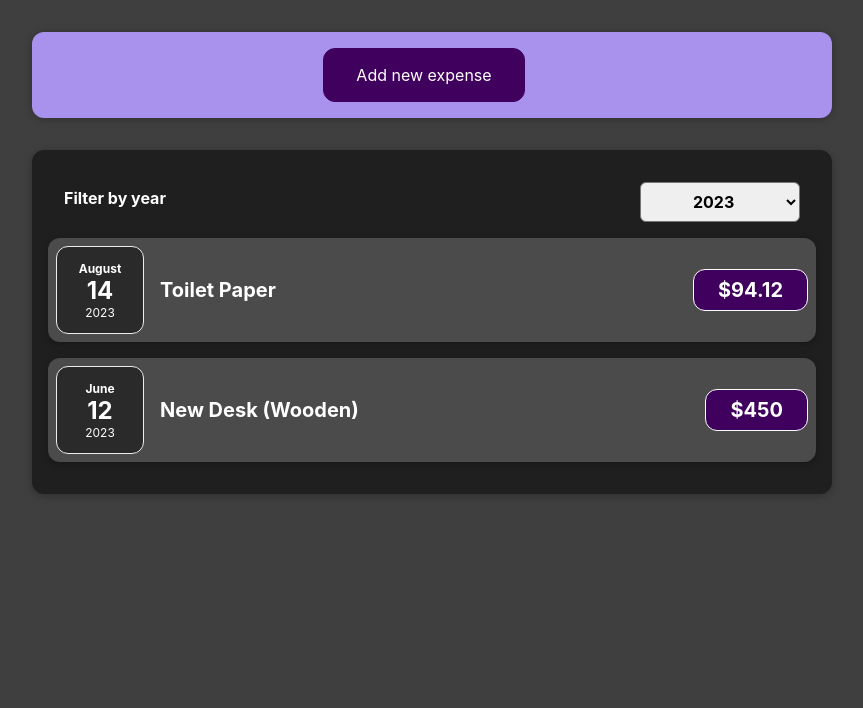
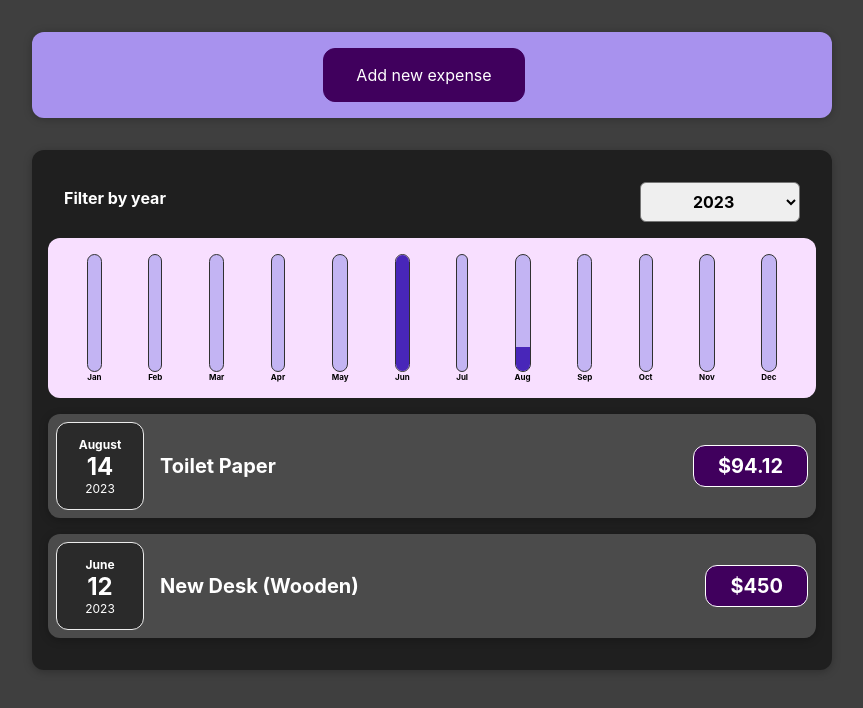
Before and after one commit to droozd15/tracker, a React (Create React App) app: page / in a window 1280 px wide. Shown: the top 708 px of the page, without its empty margins (208-1071 px from the left). Built offline with nearby package versions, Linux system fonts and the light colour scheme.

Commit message:
Add chart

```diff
--- /dev/null
+++ b/src/components/Chart/Chart.css
@@ -0,0 +1,9 @@
+.chart {
+  padding: 1rem;
+  border-radius: 12px;
+  background-color: #f8dfff;
+  text-align: center;
+  display: flex;
+  justify-content: space-around;
+  height: 10rem;
+}
--- /dev/null
+++ b/src/components/Chart/Chart.tsx
@@ -0,0 +1,20 @@
+import ChartBar from './ChartBar';
+import './Chart.css';
+
+type Props = {
+  dataPoints: {
+    value: number;
+    label: string;
+  }[];
+}
+const Chart = ({dataPoints}: Props) => {
+  const dataPointValues = dataPoints.map(dataPoint => dataPoint.value);
+  const totalMaximum = Math.max(...dataPointValues);
+  return (
+    <div className="chart">
+      {dataPoints.map((dataPoint, index) => <ChartBar key={index} {...dataPoint} maxValue={totalMaximum}/>)}
+    </div>
+  );
+};
+
+export default Chart;
--- /dev/null
+++ b/src/components/Chart/ChartBar/ChartBar.css
@@ -0,0 +1,30 @@
+.chart-bar {
+  height: 100%;
+  display: flex;
+  flex-direction: column;
+  align-items: center;
+}
+
+.chart-bar__inner {
+  height: 100%;
+  width: 100%;
+  border: 1px solid #313131;
+  border-radius: 12px;
+  background-color: #c3b4f3;
+  overflow: hidden;
+  display: flex;
+  flex-direction: column;
+  justify-content: flex-end;
+}
+
+.chart-bar__fill {
+  background-color: #4826b9;
+  width: 100%;
+  transition: all 0.3s ease-out;
+}
+
+.chart-bar__label {
+  font-weight: bold;
+  font-size: 0.5rem;
+  text-align: center;
+}
--- /dev/null
+++ b/src/components/Chart/ChartBar/ChartBar.tsx
@@ -0,0 +1,27 @@
+import './ChartBar.css'
+
+type Props = {
+  value: number;
+  maxValue: number;
+  label: string;
+}
+const ChartBar = ({value, maxValue, label}: Props) => {
+  let barFillHeight = '0%';
+  if (maxValue > 0) {
+    barFillHeight = Math.round(value / maxValue * 100) + '%';
+  }
+
+  return (
+    <div className="chart-bar">
+      <div className="chart-bar__inner">
+        <div
+          className="chart-bar__fill"
+          style={{height: barFillHeight}}
+        ></div>
+      </div>
+      <div className="chart-bar__label">{label}</div>
+    </div>
+  );
+};
+
+export default ChartBar;
--- /dev/null
+++ b/src/components/Chart/ChartBar/index.ts
@@ -0,0 +1 @@
+export {default} from './ChartBar';
--- /dev/null
+++ b/src/components/Chart/index.ts
@@ -0,0 +1 @@
+export {default} from './Chart';
--- /dev/null
+++ b/src/components/Expenses/ExpenseFilter/index.ts
@@ -0,0 +1 @@
+export {default} from './ExpenseFilter';
--- a/src/components/Expenses/ExpenseList/ExpenseList.tsx
+++ b/src/components/Expenses/ExpenseList/ExpenseList.tsx
@@ -1,9 +1,10 @@
 import React, {useState} from 'react';
 import './ExpenseList.css';
 import {Expense} from '../../../types/expense';
-import ExpenseFilter from '../ExpenseFilter/ExpenseFilter';
+import ExpenseFilter from '../ExpenseFilter';
 import ExpenseItem from '../ExpenseItem';
 import Card from '../../UI/Card';
+import ExpensesChart from '../ExpensesChart';
 
 const ExpenseList = (props: { expenses: Expense[] }) => {
 
@@ -18,6 +19,7 @@
   return (
     <Card className="expense-list">
       <ExpenseFilter onChangeFilter={onChangeFilter} defaultYear={filteredYear}></ExpenseFilter>
+      <ExpensesChart expenses={filteredExpenses}/>
       {filteredExpenses.length === 0 ?
         <p className='expense-list__empty'>No expense found</p>
         : filteredExpenses.map(item => <ExpenseItem key={item.id} {...item} />)}
--- /dev/null
+++ b/src/components/Expenses/ExpensesChart/ExpensesChart.tsx
@@ -0,0 +1,27 @@
+import {Expense} from '../../../types/expense';
+import Chart from '../../Chart';
+
+const ExpensesChart = ({expenses}: {expenses: Expense[]}) => {
+  const chartDataPoints  = [
+    {label: 'Jan', value: 0 },
+    {label: 'Feb', value: 0 },
+    {label: 'Mar', value: 0 },
+    {label: 'Apr', value: 0 },
+    {label: 'May', value: 0 },
+    {label: 'Jun', value: 0 },
+    {label: 'Jul', value: 0 },
+    {label: 'Aug', value: 0 },
+    {label: 'Sep', value: 0 },
+    {label: 'Oct', value: 0 },
+    {label: 'Nov', value: 0 },
+    {label: 'Dec', value: 0 },
+  ]
+  for (const expense of expenses) {
+    const expenseMonth = expense.date.getMonth();
+    chartDataPoints[expenseMonth].value = expense.amount;
+  }
+
+  return <Chart dataPoints={chartDataPoints}/>
+}
+
+export default ExpensesChart;
--- /dev/null
+++ b/src/components/Expenses/ExpensesChart/index.ts
@@ -0,0 +1 @@
+export {default} from './ExpensesChart'
--- /dev/null
+++ b/src/types/chart.ts
@@ -0,0 +1,5 @@
+export type DataPoint = {
+  value: number;
+  maxValue: number;
+  label: string;
+}
```
